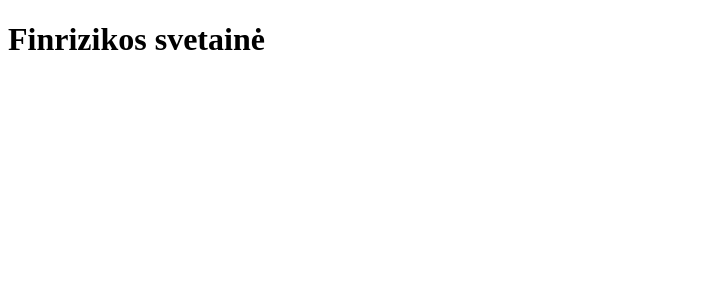
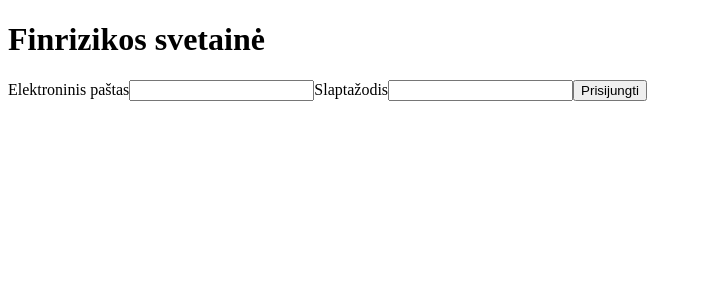
Before and after one commit to googed2much/finrizika, a React (Vite) app: page /login in a window 1280 px wide. Shown: the top 300 px of the page, without its empty margins (0-702 px from the left). Built offline with nearby package versions, Linux system fonts and the light colour scheme.

Commit message:
Login page

```diff
--- a/src/Home.tsx
+++ b/src/Home.tsx
@@ -2,6 +2,7 @@ function Home() {
     return (
     <>
         <h1>Home/Dashboard</h1>
+
     </>
     )
 }
--- a/src/Login.tsx
+++ b/src/Login.tsx
@@ -1,7 +1,29 @@
+import { useState } from "react"
+
 function Login() {
+    const [email, setEmail] = useState("")
+    const [password, setPassword] = useState("")
+
+    async function login(){
+        console.log("login function with", email, " ", password)
+
+        //if (response.ok) {
+            window.location.href = "/"
+        //} else {
+            //alert("Wrong email or password")
+        //}
+    }
+
     return (
     <>
         <h1>Finrizikos svetainė</h1>
+        <label htmlFor="email">Elektroninis paštas</label>
+        <input id="email" name="email" type="text" value={email} onChange={ e => {setEmail(e.target.value)} }></input>
+
+        <label htmlFor="password">Slaptažodis</label>
+        <input id="password" name="password" type="password" value={password} onChange={ e => {setPassword(e.target.value)} }></input>
+
+        <button onClick={ login }>Prisijungti</button>
     </>
     )
 }
```
